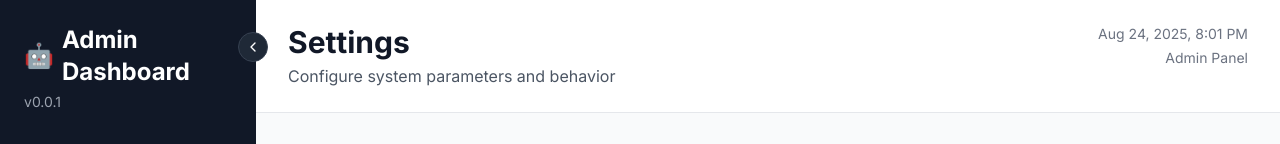
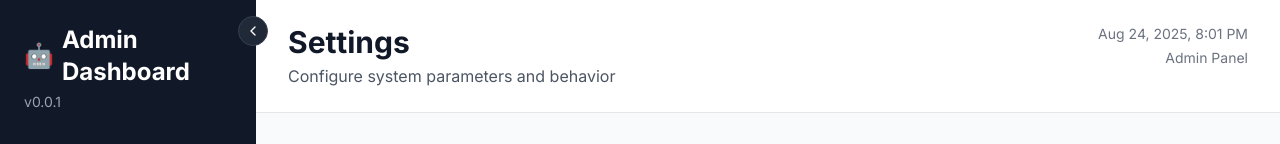
Before and after one commit to SimonCierniewski/ai-chat-task, a Next.js app in the folder apps/admin/: page /admin/settings in a window 1280 px wide. Shown: the top 144 px of the page. Built offline with nearby package versions, Linux system fonts and the light colour scheme; no server answers.

Commit message:
"Show OpenAI Prompts (Admin Only)" in Chat history page covers ">" arrow of sidebar. Move ">" on top

```diff
--- a/apps/admin/src/components/admin/sidebar.tsx
+++ b/apps/admin/src/components/admin/sidebar.tsx
@@ -91,7 +91,7 @@ export function AdminSidebar() {
       {/* Toggle Button */}
       <button
         onClick={toggleCollapse}
-        className="absolute -right-3 top-8 bg-gray-800 text-white rounded-full p-1.5 hover:bg-gray-700 transition-colors z-10 border border-gray-700"
+        className="absolute -right-3 top-4 bg-gray-800 text-white rounded-full p-1.5 hover:bg-gray-700 transition-colors z-50 border border-gray-700"
         aria-label={isCollapsed ? 'Expand sidebar' : 'Collapse sidebar'}
       >
         {isCollapsed ? (
```
